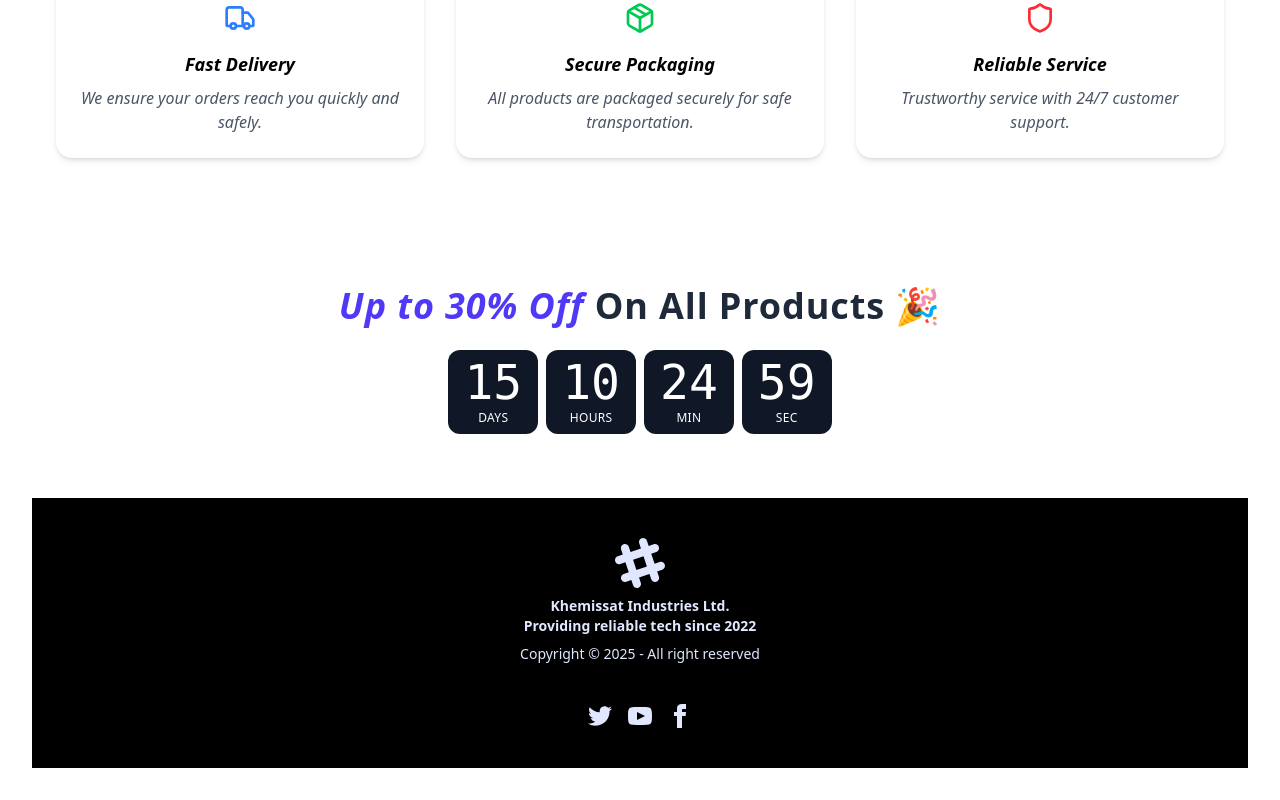
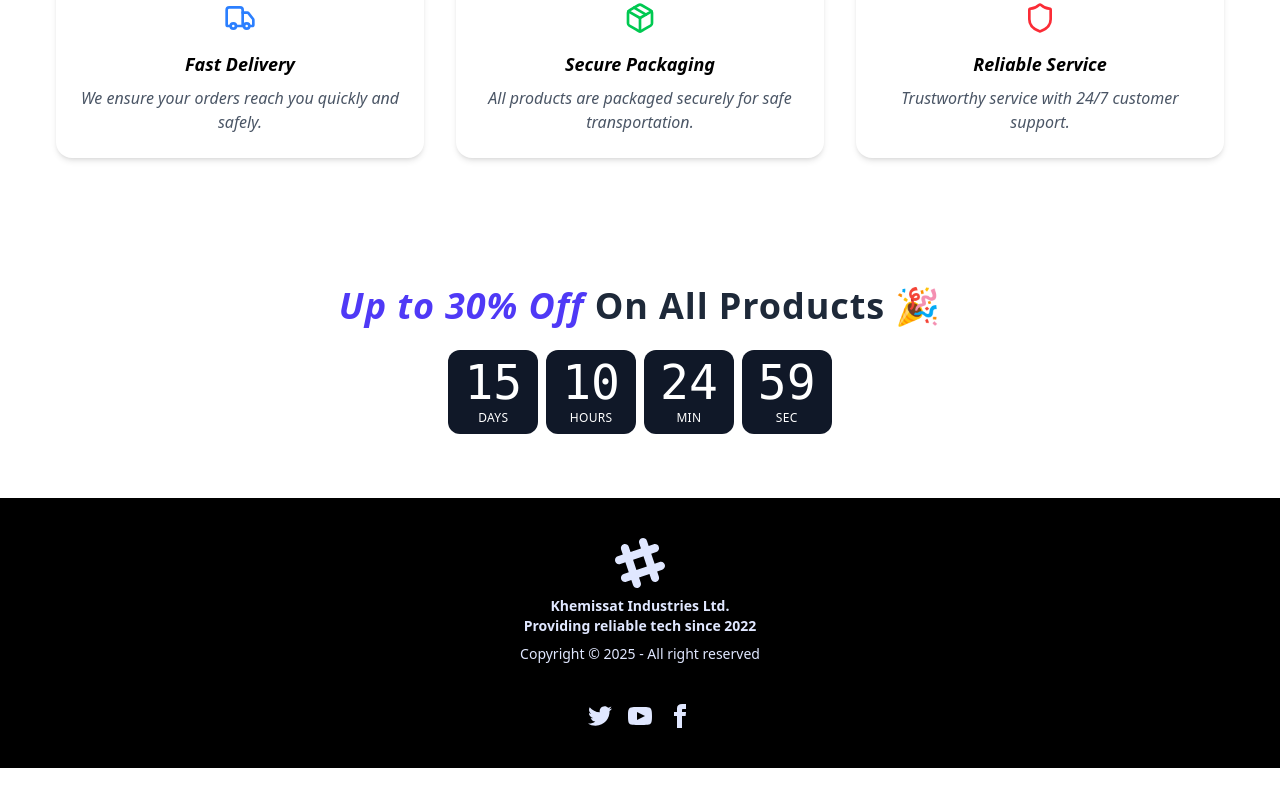
Before and after one commit to KhemissatRa/OctoWeb, a React app: page / in a window 1280 px wide. Shown: the part 732-1532 px from the top of the page. After the commit the page ends 1500 px from the top, so only its background shows below. Built offline with nearby package versions, Linux system fonts and the light colour scheme; no server answers; the HTML template or start-up script is replaced by a standard one.

Commit message:
update footer

```diff
--- a/src/App.jsx
+++ b/src/App.jsx
@@ -4,6 +4,8 @@ import Home from "./pages/Home";
 import ProductDetais from "./pages/ProductDetais"
 import ShoppingCart from "./pages/shopingCart";
 import Checkout from "./pages/Checkout";
+import Fouter from './compenents/Fouter'
+
 function App() {
 
   return (
@@ -19,6 +21,7 @@ function App() {
 
       </Routes>
 
+   <Fouter/>
 
     </BrowserRouter>
 </div>
--- a/src/pages/Home.jsx
+++ b/src/pages/Home.jsx
@@ -2,7 +2,6 @@ import { Features } from 'tailwindcss'
 import Category from '../compenents/Category'
 import ProductList from '../compenents/ProductList'
 import Timeline from '../compenents/Timeline'
-import Fouter from '../compenents/Fouter'
 import ServiceSection from '../compenents/abtservice'
  export default function Home () {
   return (
@@ -13,7 +12,6 @@ import ServiceSection from '../compenents/abtservice'
 
       <Timeline/>
 
-   <Fouter/>
    </div>
   )
 }
```
